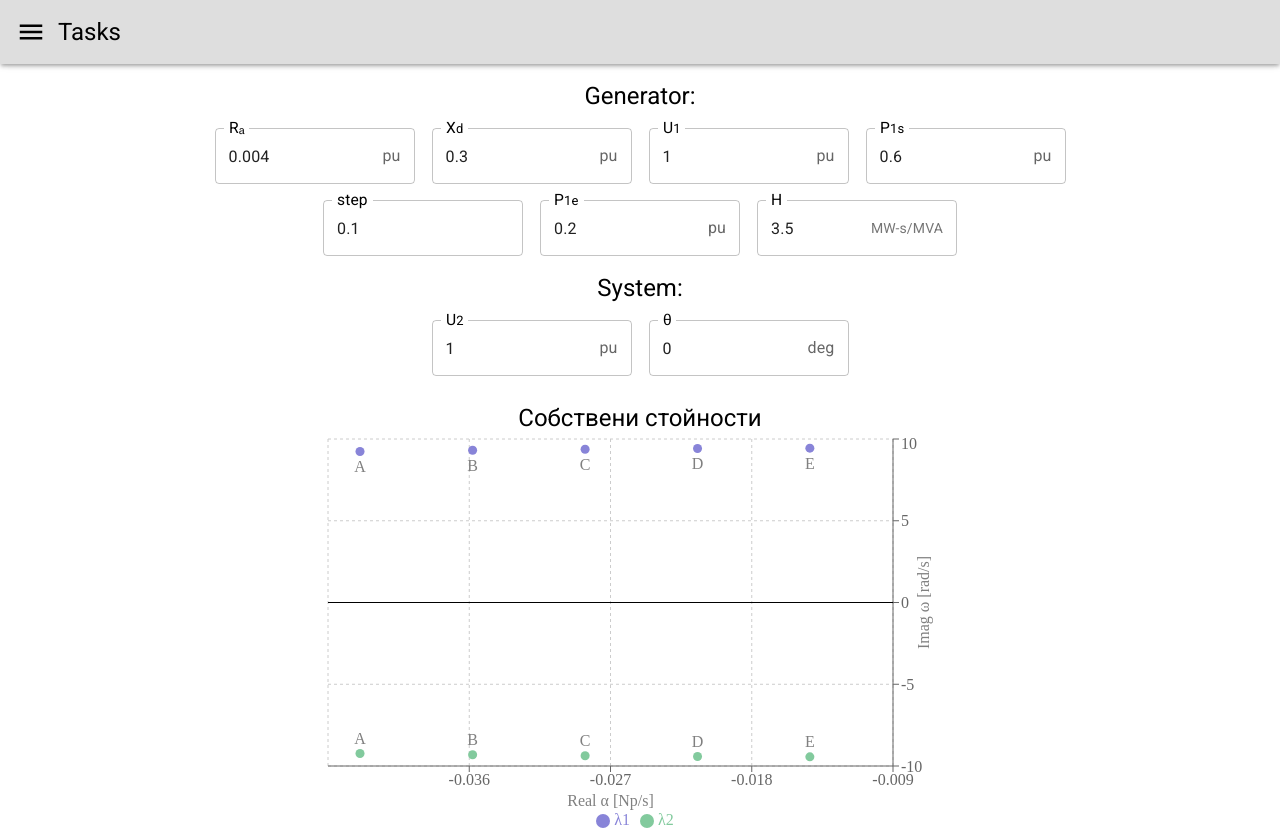
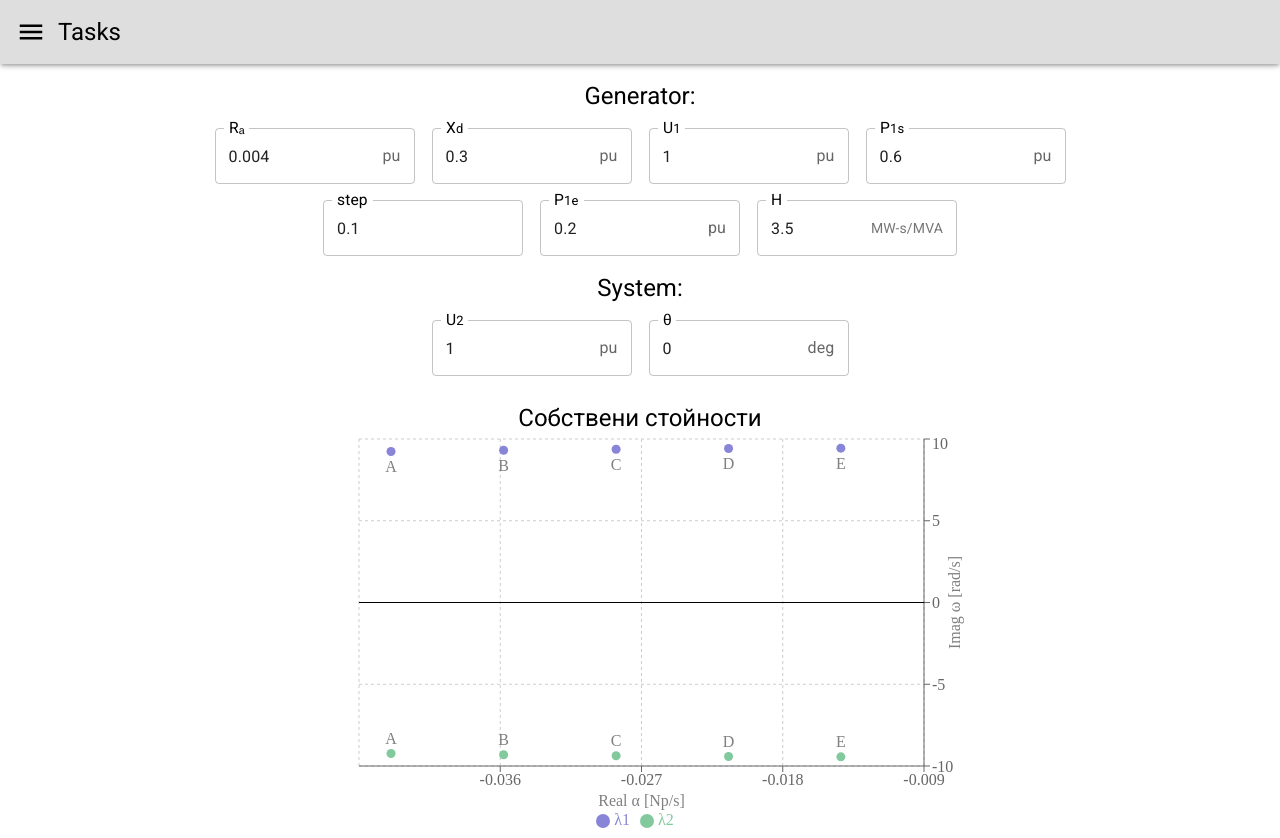
Before and after one commit to department-eps/simple-apps, a React (Create React App) app: page /rotor-angle in a window 1280 px wide. Built offline with nearby package versions, Linux system fonts and the light colour scheme.

Commit message:
Added styles to rechart

```diff
--- a/src/components/RotorAngle/Plot/RotorAnglePlot.js
+++ b/src/components/RotorAngle/Plot/RotorAnglePlot.js
@@ -1,7 +1,7 @@
 import React from 'react';
 import { ScatterChart, Scatter, XAxis, YAxis, CartesianGrid, Tooltip, ResponsiveContainer, ReferenceLine, Legend, LabelList, Label } from 'recharts';
 import { calculateRotorAngle } from './calculate';
-
+import styles from './RotorAnglePlot.module.css'
 export default function Plot({ values }) {
     const mode = ['A', 'B', 'C', 'D', 'E']
     const result = {
@@ -34,7 +34,7 @@ export default function Plot({ values }) {
 
     return (
         <ResponsiveContainer width="100%" height={400}>
-            <ScatterChart>
+            <ScatterChart className={styles['recharts-wrapper']}>
                 <CartesianGrid strokeDasharray="3 3" />
                 <XAxis
                     type="number"
--- /dev/null
+++ b/src/components/RotorAngle/Plot/RotorAnglePlot.module.css
@@ -0,0 +1,4 @@
+.recharts-wrapper {
+    padding-left: 31px;
+    margin: 0 auto;
+  }
```
